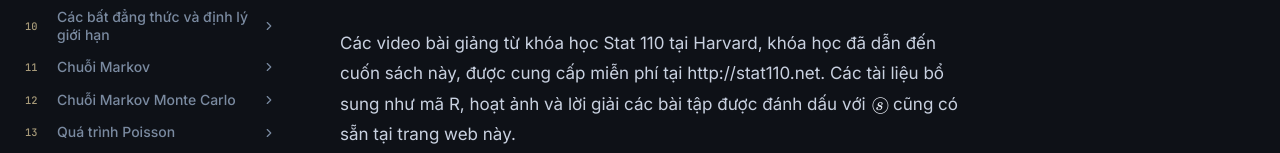
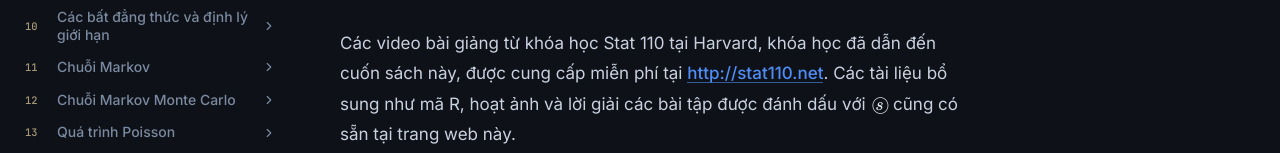
Before and after one commit to nstpvcpiooi/introduction-to-probability, a React (Vite) app: page /#ch0 in a window 1280 px wide. Shown: the part 513-666 px from the top of the page. Built offline with nearby package versions, Linux system fonts and the light colour scheme.

Commit message:
feat: add global CSS styles and theme configuration for math textbook layout

```diff
--- a/src/index.css
+++ b/src/index.css
@@ -599,6 +599,57 @@
   font-weight: 600;
 }
 
+.prose-text a {
+  color: var(--accent-cerulean);
+  text-decoration: none;
+  font-weight: 500;
+  position: relative;
+  padding: 0 4px;
+  margin: 0 -4px;
+  border-radius: 4px;
+  transition: color 0.3s ease;
+  z-index: 1;
+}
+
+.prose-text a::before {
+  content: '';
+  position: absolute;
+  inset: 0;
+  background: linear-gradient(120deg, var(--theorem-bg), var(--definition-bg));
+  opacity: 0;
+  border-radius: 4px;
+  transform: scaleY(0.4) translateY(10px);
+  transform-origin: bottom;
+  transition: transform 0.3s cubic-bezier(0.34, 1.56, 0.64, 1), opacity 0.3s ease;
+  z-index: -1;
+}
+
+.prose-text a::after {
+  content: '';
+  position: absolute;
+  bottom: 0;
+  left: 4px;
+  right: 4px;
+  height: 1.5px;
+  background-color: var(--accent-cerulean);
+  opacity: 0.6;
+  transition: opacity 0.3s ease, transform 0.3s ease;
+}
+
+.prose-text a:hover {
+  color: var(--text-primary);
+}
+
+.prose-text a:hover::before {
+  opacity: 1;
+  transform: scaleY(1) translateY(0);
+}
+
+.prose-text a:hover::after {
+  opacity: 0;
+  transform: translateY(2px);
+}
+
 .prose-text blockquote {
   border-left: 4px solid var(--accent-cerulean);
   padding-left: 1.25rem;
```
